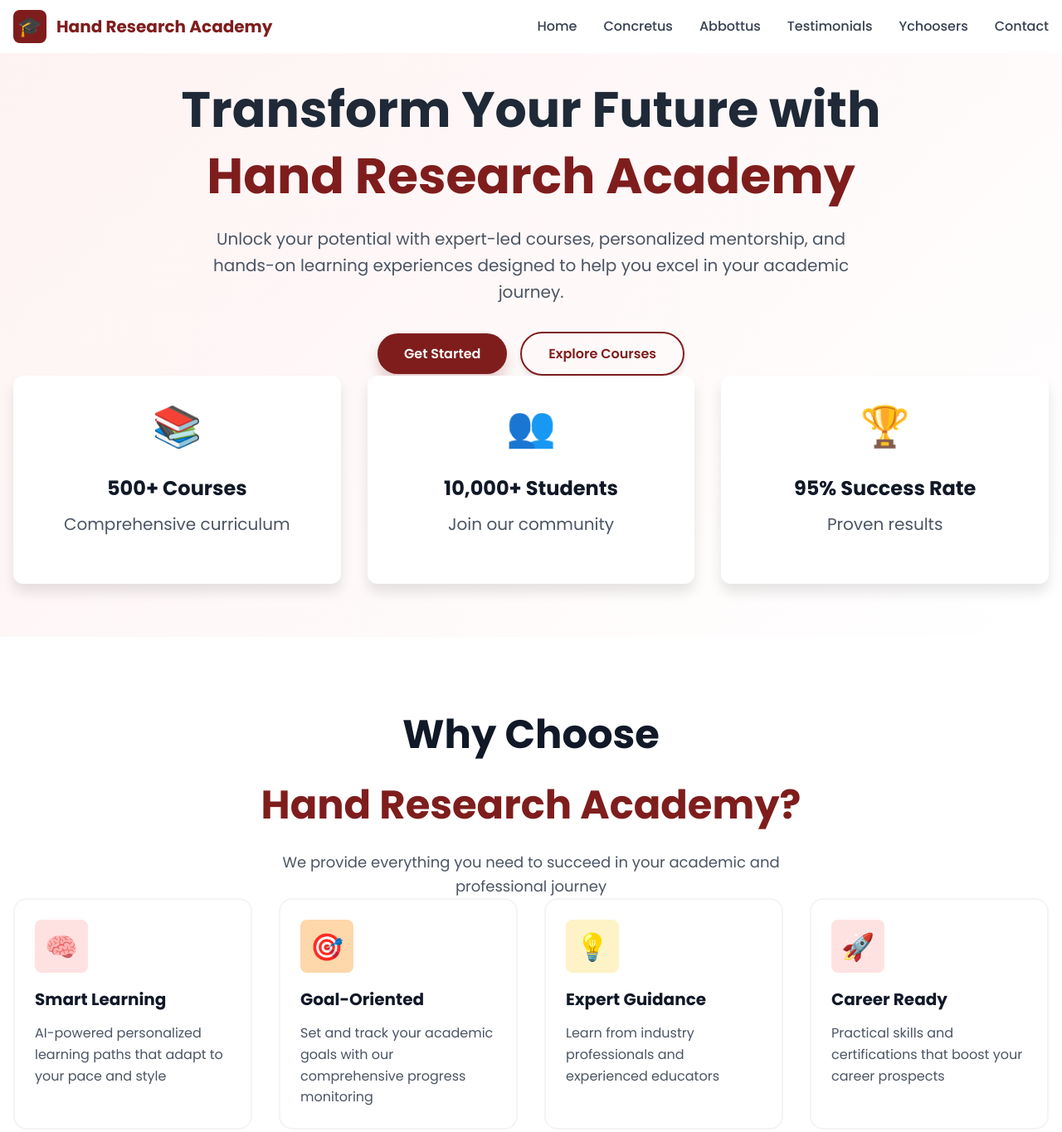
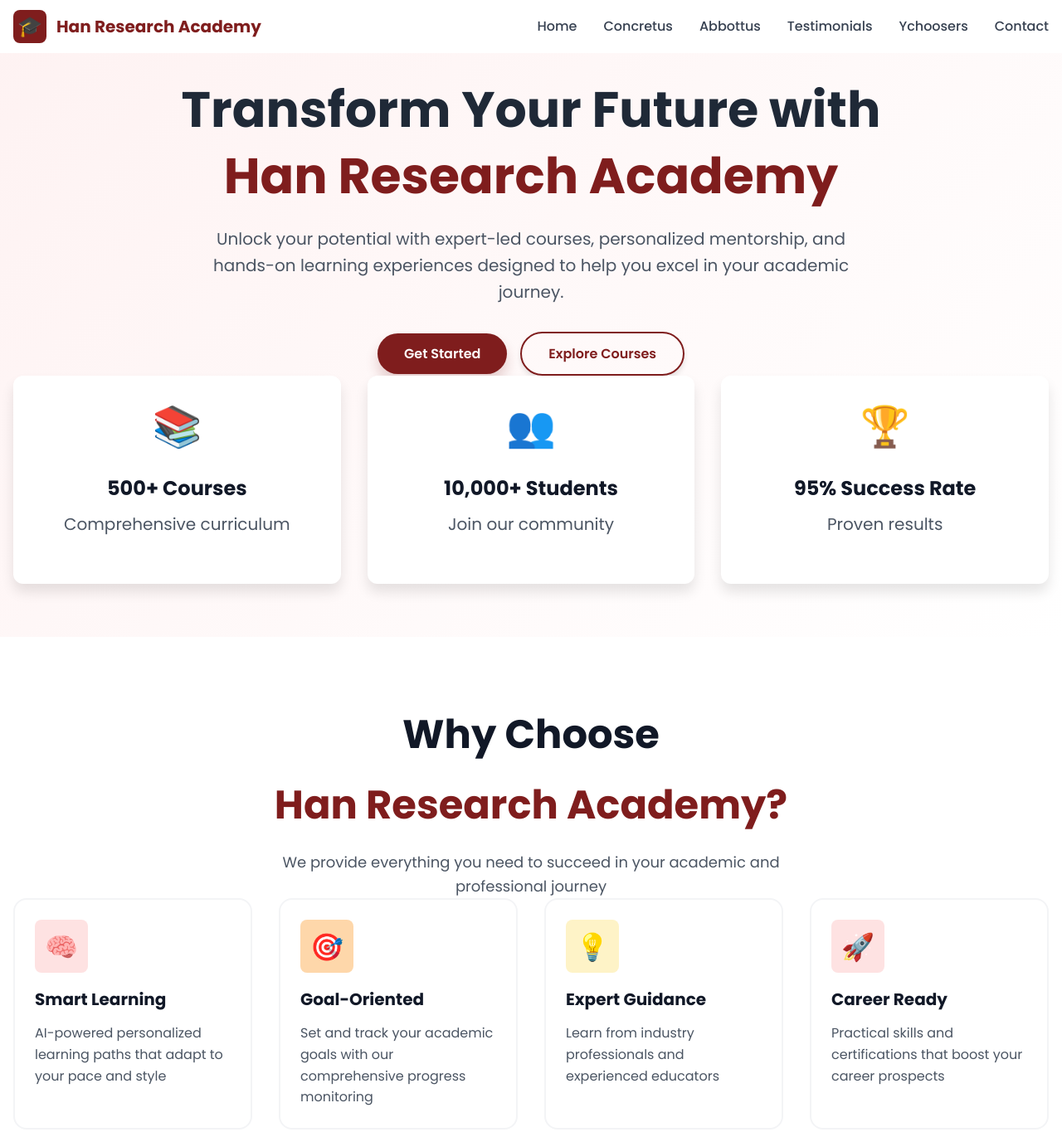
Before and after one commit to vinay4420r/Sample-web, a plain HTML site: page index.html in a window 1280 px wide. Shown: the top 1365 px of the page at 83% size. Drawn offline with Linux system fonts and the light colour scheme.

Commit message:
Fix spelling of 'Hand' in index.html
Corrected the spelling of 'Hand' in the title and navbar.

```diff
--- a/index.html
+++ b/index.html
@@ -3,7 +3,7 @@
 <head>
     <meta charset="UTF-8">
     <meta name="viewport" content="width=device-width, initial-scale=1.0">
-    <title>Hand Research Academy - Transform Your Future</title>
+    <title>Han Research Academy - Transform Your Future</title>
     <link rel="preconnect" href="https://fonts.googleapis.com">
     <link rel="preconnect" href="https://fonts.gstatic.com" crossorigin>
     <link href="https://fonts.googleapis.com/css2?family=Poppins:wght@300;400;500;600;700;800&display=swap" rel="stylesheet">
@@ -15,7 +15,7 @@
         <div class="navbar-container">
             <div class="navbar-logo">
                 <div class="logo-icon">🎓</div>
-                <span>Hand Research Academy</span>
+                <span>Han Research Academy</span>
             </div>
             <button class="burger-menu" id="burgerMenu">
                 <span></span>
@@ -36,7 +36,7 @@
     <!-- HERO SECTION -->
     <section id="home" class="hero">
         <div class="hero-content">
-            <h1 class="fade-in-up">Transform Your Future with <span class="text-red">Hand Research Academy</span></h1>
+            <h1 class="fade-in-up">Transform Your Future with <span class="text-red">Han Research Academy</span></h1>
             <p class="fade-in-up" style="animation-delay: 0.2s;">Unlock your potential with expert-led courses, personalized mentorship, and hands-on learning experiences designed to help you excel in your academic journey.</p>
             <div class="button-group fade-in-up" style="animation-delay: 0.4s;">
                 <button class="btn btn-primary">Get Started</button>
@@ -66,7 +66,7 @@
     <!-- FEATURES SECTION -->
     <section id="concretus" class="features">
         <div class="section-header">
-            <h2>Why Choose <span class="text-red">Hand Research Academy?</span></h2>
+            <h2>Why Choose <span class="text-red">Han Research Academy?</span></h2>
             <p>We provide everything you need to succeed in your academic and professional journey</p>
         </div>
 
@@ -169,7 +169,7 @@
         <div class="testimonials-grid">
             <div class="testimonial-card scroll-animate">
                 <div class="stars">⭐⭐⭐⭐⭐</div>
-                <p class="testimonial-text">"Hand Research Academy transformed my learning experience. The personalized attention and expert guidance helped me score 95% in my boards!"</p>
+                <p class="testimonial-text">"Han Research Academy transformed my learning experience. The personalized attention and expert guidance helped me score 95% in my boards!"</p>
                 <div class="testimonial-author">
                     <div class="author-avatar">P</div>
                     <div>
@@ -241,7 +241,7 @@
             <div class="footer-section">
                 <div class="footer-logo">
                     <div class="footer-logo-icon">🎓</div>
-                    <span>Hand Research Academy</span>
+                    <span>Han Research Academy</span>
                 </div>
                 <p>Empowering students to achieve their dreams through quality education and personalized mentorship.</p>
             </div>
@@ -267,7 +267,7 @@
         </div>
 
         <div class="footer-bottom">
-            <p>&copy; 2024 Hand Research Academy. All rights reserved.</p>
+            <p>&copy; 2024 Han Research Academy. All rights reserved.</p>
         </div>
     </footer>
 
```
